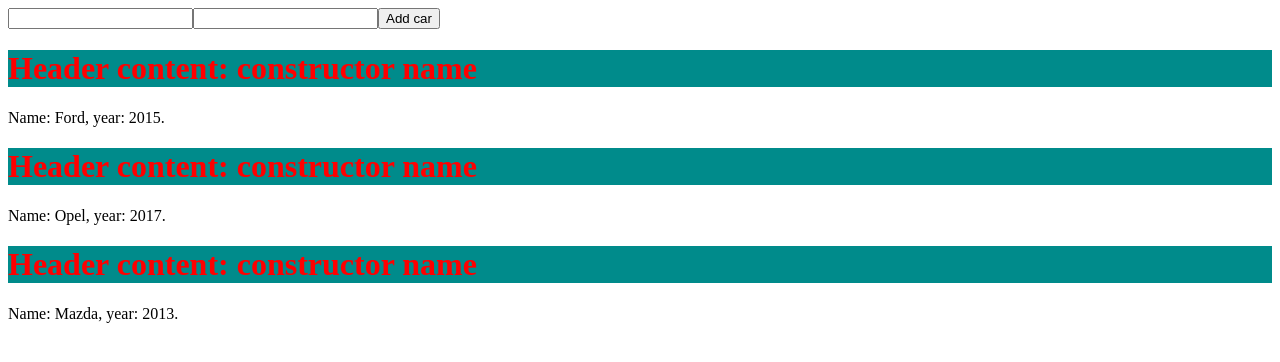
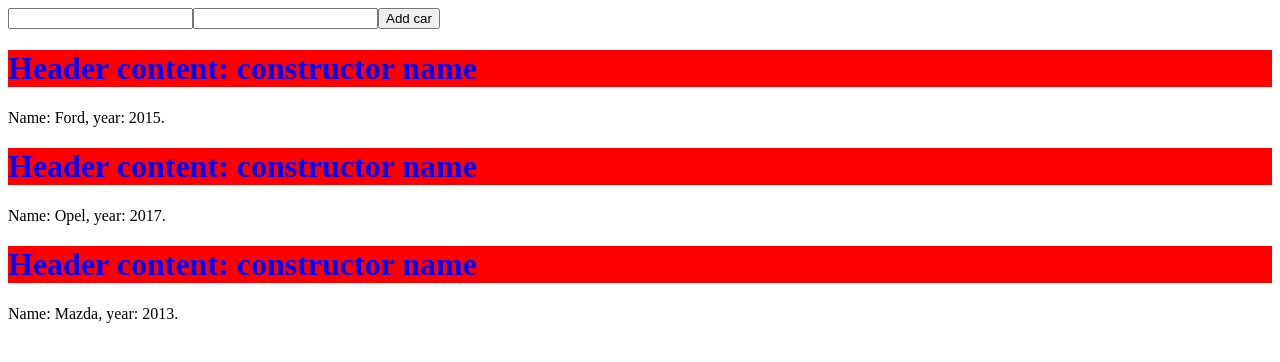
Before and after one commit to CoolRuslanCool/angularApp, an Angular app: page / in a window 1280 px wide. Shown: the top 362 px of the page. Built offline with nearby package versions, Linux system fonts and the light colour scheme.

Commit message:
add Renderer2 for render elements

```diff
--- a/src/app/directives/text-color.directive.ts
+++ b/src/app/directives/text-color.directive.ts
@@ -1,16 +1,19 @@
-import {Directive, ElementRef, OnInit} from '@angular/core';
+import {Directive, ElementRef, OnInit, Renderer2} from '@angular/core';
 
 @Directive({
   selector: '[appTextColor]'
 })
 export class TextColorDirective implements OnInit {
 
-  constructor(private element: ElementRef) {}
+  constructor(private element: ElementRef, private renderer: Renderer2) {}
 
   ngOnInit(): void {
-    const style = this.element.nativeElement.style;
-    style.color = 'red';
-    style.backgroundColor = 'darkcyan';
+    const nativeElement = this.element.nativeElement;
+    this.renderer.setStyle(nativeElement, 'color', 'blue');
+    this.renderer.setStyle(nativeElement, 'backgroundColor', 'red');
+    // const style = this.element.nativeElement.style;
+    // style.color = 'red';
+    // style.backgroundColor = 'darkcyan';
   }
 
 
```
